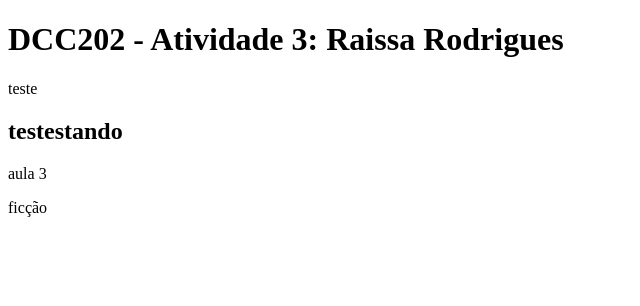
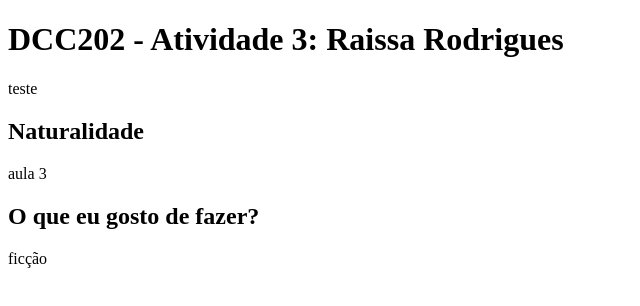
Before and after one commit to ufjf-dcc202/ufjf-dcc202-2023-3-a-atv3-RaissaRodrigues96, a website: page index.html in a window 1280 px wide. Shown: the whole page, without its empty margins (0-640 px from the left). Drawn offline with Linux system fonts and the light colour scheme.

Commit message:
add seções

```diff
--- a/index.html
+++ b/index.html
@@ -10,13 +10,12 @@
     <h1>DCC202 - Atividade 3: Raissa Rodrigues</h1>
     <p>teste</p>
     <section>
-        <title>Fazendo a atividade 3</title>
-        <h2>testestando</h2>
+        <h2>Naturalidade</h2>
         <p>aula 3</p>
     </section>
 
     <section>
-        <title>Leitura</title>
+        <h2>O que eu gosto de fazer?</h2>
         <p>ficção</p>
     </section>
     </main>
```
